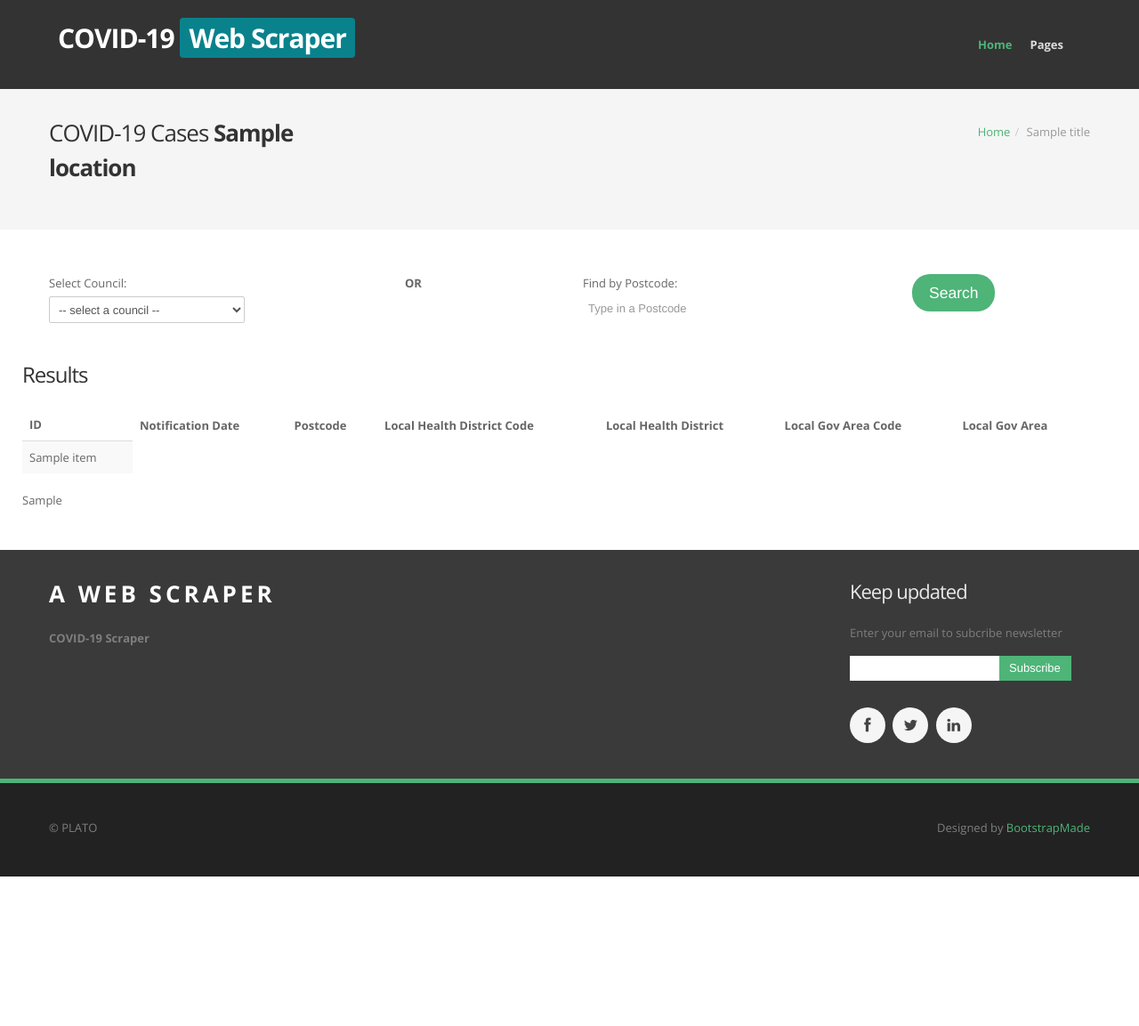
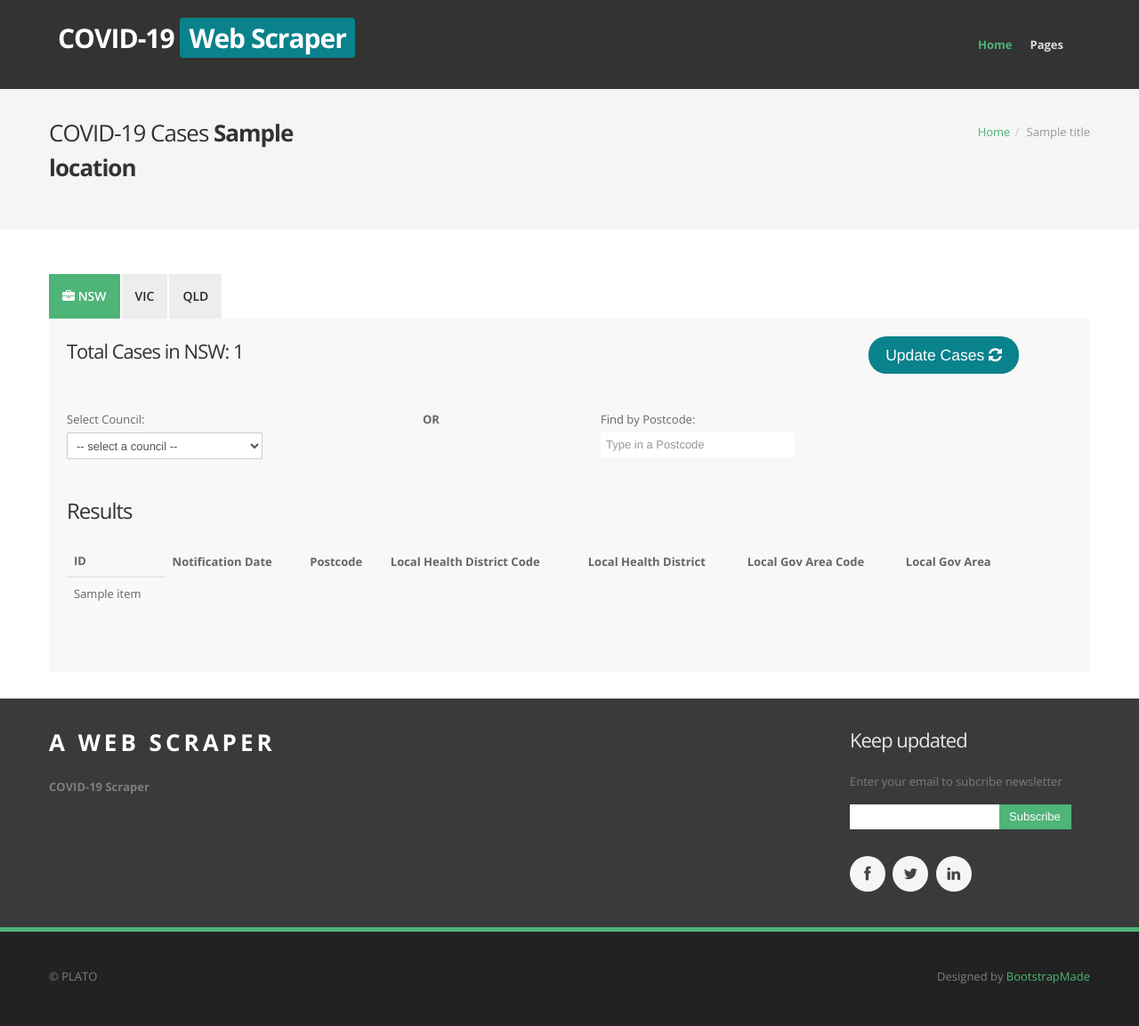
Before and after one commit to chrisstime/covid-scraper, a Flask app: template web/templates/australia.html in a window 1280 px wide. Shown: the whole page at 89% size. Before the commit the page ends 985 px from the top, so only its background shows below. Run offline with Flask 2, Linux system fonts and the light colour scheme; the template is opened without the code that fills it: most values are stand-ins (such as "Sample title", 1, 10 or a date in 2020); some libraries are stand-ins or nearby versions.

Commit message:
fix update cases method to update db and correctly. Update australia page. Update db records to include latest cases. Add method to count total cases in nsw

```diff
--- /dev/null
+++ b/web/static/js/australiaCases.js
@@ -0,0 +1,3 @@
+jQuery(document).ready(function ($) {
+
+});
--- a/web/templates/australia.html
+++ b/web/templates/australia.html
@@ -1,6 +1,26 @@
 {% include 'header.html' %} {% include 'sub-intro.html' %}
 <section id="maincontent">
     <div class="container">
+        <div class="row">
+            <div class="span12">
+                <div class="tabbable">
+                    <ul class="nav nav-tabs">
+                        <li class="active"><a href="#nsw" data-toggle="tab"><i class="icon-briefcase"></i> NSW</a></li>
+                        <li><a href="#vic" data-toggle="tab">VIC</a></li>
+                        <li><a href="#qld" data-toggle="tab">QLD</a></li>
+                    </ul>
+                    <div class="tab-content">
+                        <div class="tab-pane active" id="nsw">
+                            <div class="row">
+                                <div class="span6">
+                                    <h5>Total Cases in NSW: {{ total_cases_nsw }}</h5>
+                                </div>
+                                <div class="span5">
+                                    <button class="btn btn-large btn-rounded btn-primary pull-right" id="update-cases">
+                                        Update Cases <i class="icon-refresh"></i>
+                                    </button>
+                                </div>
+                            </div>
                             <div class="row">
                                 <form>
                                     <div class="form-group">
@@ -16,16 +36,15 @@
                                         <div class="span2">
                                             <p><strong>OR</strong></p>
                                         </div>
-                    <div class="span4">
+                                        <div class="span2">
                                             <label for="postcode">Find by Postcode:</label>
                                             <input type="text" class="form-control" id="postcode" placeholder="Type in a Postcode">
                                         </div>
                                     </div>
-                <button class="btn btn-large btn-rounded btn-color" type="submit">Search</button>
                                 </form>
                             </div>
-
                             <div class="row">
+                                <div class="span11">
                                     <h4>Results</h4>
                                     <table class="table table-striped">
                                         <thead>
@@ -47,7 +66,14 @@
                                             {% endfor %}
                                         </tbody>
                                     </table>
-            <p>{{ new_cases }}</p>
+                                </div>
+                            </div>
+                        </div>
+                        <div class="tab-pane" id="vic"></div>
+                        <div class="tab-pane" id="qld"></div>
+                    </div>
+                </div>
+            </div>
         </div>
     </div>
 </section>
```
Also changed, not shown: web/australia_cases.py (+4 -4 lines), web/nsw_covid_scraper.py (+24 -2 lines), web/static/styles/base.scss (deleted, +0 -53 lines), covid_cases_nsw.db (added), db/covid_cases_nsw.db. Lines whose indentation alone changed are shown as unchanged.
